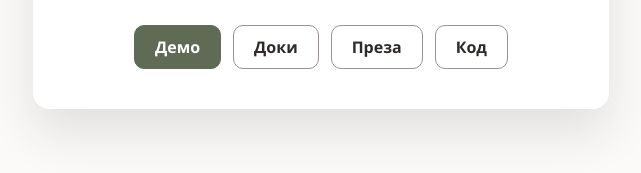
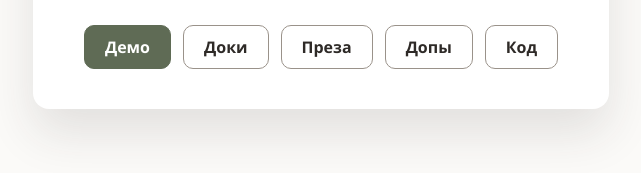
Before and after one commit to greenleadersteam/site, a plain HTML site: page index.html in a window 1280 px wide. Shown: the part 597-770 px from the top of the page, without its empty margins (319-960 px from the left). Drawn offline with Linux system fonts and the light colour scheme.

Commit message:
docs: полная проектная документация, новая презентация, допы

```diff
--- a/index.html
+++ b/index.html
@@ -21,6 +21,7 @@
       <a class="pure-button pure-button-primary" href="https://app.greenleaders.online">Демо</a>
       <a class="pure-button" href="assets/docs.pdf">Доки</a>
       <a class="pure-button" href="assets/slides.pdf">Преза</a>
+      <a class="pure-button" href="assets/extras.zip">Допы</a>
       <a class="pure-button" href="https://github.com/greenleadersteam">Код</a>
     </nav>
   </main>
```
Also changed, not shown: 3 other files.
